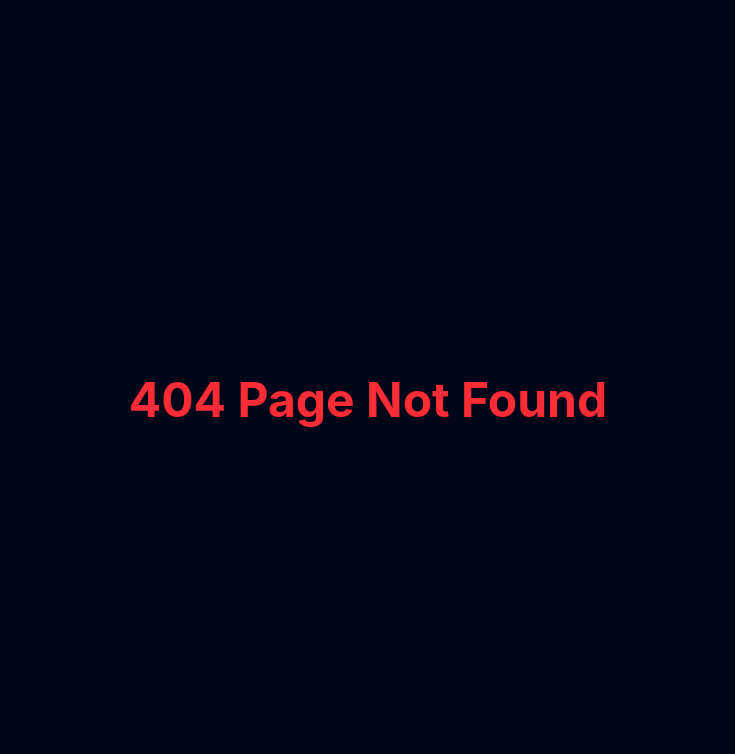
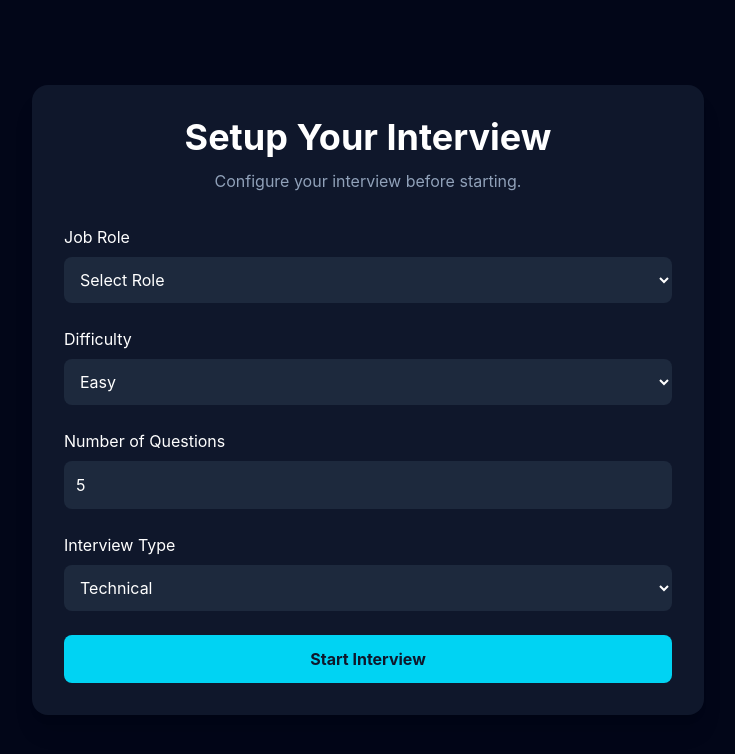
Before and after one commit to siddhus-droid/interview-ai, a React (Vite) app in the folder client/: page /interview-setup in a window 1280 px wide. Before the commit this address had no page. Shown: the top 754 px of the page, without its empty margins (272-1007 px from the left). Built offline with nearby package versions, Linux system fonts and the light colour scheme.

Commit message:
Add interview setup page

```diff
--- a/client/src/App.tsx
+++ b/client/src/App.tsx
@@ -4,6 +4,7 @@ import Home from "./pages/Home";
 import Login from "./pages/Login";
 import Signup from "./pages/Signup";
 import Dashboard from "./pages/Dashboard";
+import InterviewSetup from "./pages/InterviewSetup";
 import NotFound from "./pages/NotFound";
 
 function App() {
@@ -11,13 +12,10 @@ function App() {
     <BrowserRouter>
       <Routes>
         <Route path="/" element={<Home />} />
-
         <Route path="/login" element={<Login />} />
-
         <Route path="/signup" element={<Signup />} />
-
         <Route path="/dashboard" element={<Dashboard />} />
-
+        <Route path="/interview-setup" element={<InterviewSetup />} />
         <Route path="*" element={<NotFound />} />
       </Routes>
     </BrowserRouter>
--- /dev/null
+++ b/client/src/components/dashboard/QuickActions.tsx
@@ -0,0 +1,30 @@
+import { Link } from "react-router-dom";
+
+function QuickActions() {
+  return (
+    <div className="bg-slate-900 rounded-xl p-6 shadow-lg text-white">
+      <h2 className="text-2xl font-bold mb-6">
+        Quick Actions
+      </h2>
+
+      <div className="grid md:grid-cols-3 gap-4">
+        <Link
+          to="/interview-setup"
+          className="bg-cyan-500 hover:bg-cyan-400 rounded-lg p-5 text-center transition font-semibold text-slate-900"
+        >
+          🎤 Start Interview
+        </Link>
+
+        <button className="bg-slate-800 hover:bg-slate-700 rounded-lg p-5 transition">
+          📊 View Reports
+        </button>
+
+        <button className="bg-slate-800 hover:bg-slate-700 rounded-lg p-5 transition">
+          👤 Edit Profile
+        </button>
+      </div>
+    </div>
+  );
+}
+
+export default QuickActions;
--- /dev/null
+++ b/client/src/pages/InterviewSetup.tsx
@@ -0,0 +1,110 @@
+import { useState } from "react";
+
+function InterviewSetup() {
+  const [role, setRole] = useState("");
+  const [difficulty, setDifficulty] = useState("Easy");
+  const [questions, setQuestions] = useState(5);
+  const [type, setType] = useState("Technical");
+
+  const handleStart = () => {
+    alert(`
+Role: ${role}
+Difficulty: ${difficulty}
+Questions: ${questions}
+Type: ${type}
+    `);
+  };
+
+  return (
+    <div className="min-h-screen bg-slate-950 flex items-center justify-center px-4">
+      <div className="w-full max-w-2xl bg-slate-900 rounded-2xl p-8 shadow-xl">
+        <h1 className="text-4xl font-bold text-white text-center">
+          Setup Your Interview
+        </h1>
+
+        <p className="text-slate-400 text-center mt-3">
+          Configure your interview before starting.
+        </p>
+
+        <div className="mt-8 space-y-6">
+
+          <div>
+            <label className="text-white block mb-2">
+              Job Role
+            </label>
+
+            <select
+              value={role}
+              onChange={(e) => setRole(e.target.value)}
+              className="w-full p-3 rounded-lg bg-slate-800 text-white"
+            >
+              <option value="">Select Role</option>
+              <option>Frontend Developer</option>
+              <option>Backend Developer</option>
+              <option>Full Stack Developer</option>
+              <option>AI / ML Engineer</option>
+              <option>Data Scientist</option>
+            </select>
+          </div>
+
+          <div>
+            <label className="text-white block mb-2">
+              Difficulty
+            </label>
+
+            <select
+              value={difficulty}
+              onChange={(e) => setDifficulty(e.target.value)}
+              className="w-full p-3 rounded-lg bg-slate-800 text-white"
+            >
+              <option>Easy</option>
+              <option>Medium</option>
+              <option>Hard</option>
+            </select>
+          </div>
+
+          <div>
+            <label className="text-white block mb-2">
+              Number of Questions
+            </label>
+
+            <input
+              type="number"
+              value={questions}
+              onChange={(e) => setQuestions(Number(e.target.value))}
+              className="w-full p-3 rounded-lg bg-slate-800 text-white"
+              min={1}
+              max={20}
+            />
+          </div>
+
+          <div>
+            <label className="text-white block mb-2">
+              Interview Type
+            </label>
+
+            <select
+              value={type}
+              onChange={(e) => setType(e.target.value)}
+              className="w-full p-3 rounded-lg bg-slate-800 text-white"
+            >
+              <option>Technical</option>
+              <option>HR</option>
+              <option>Mixed</option>
+            </select>
+          </div>
+
+          <button
+            onClick={handleStart}
+            className="w-full bg-cyan-400 text-slate-900 py-3 rounded-lg font-bold hover:bg-cyan-300 transition"
+          >
+            Start Interview
+          </button>
+
+        </div>
+      </div>
+    </div>
+  );
+}
+
+export default InterviewSetup;
```
